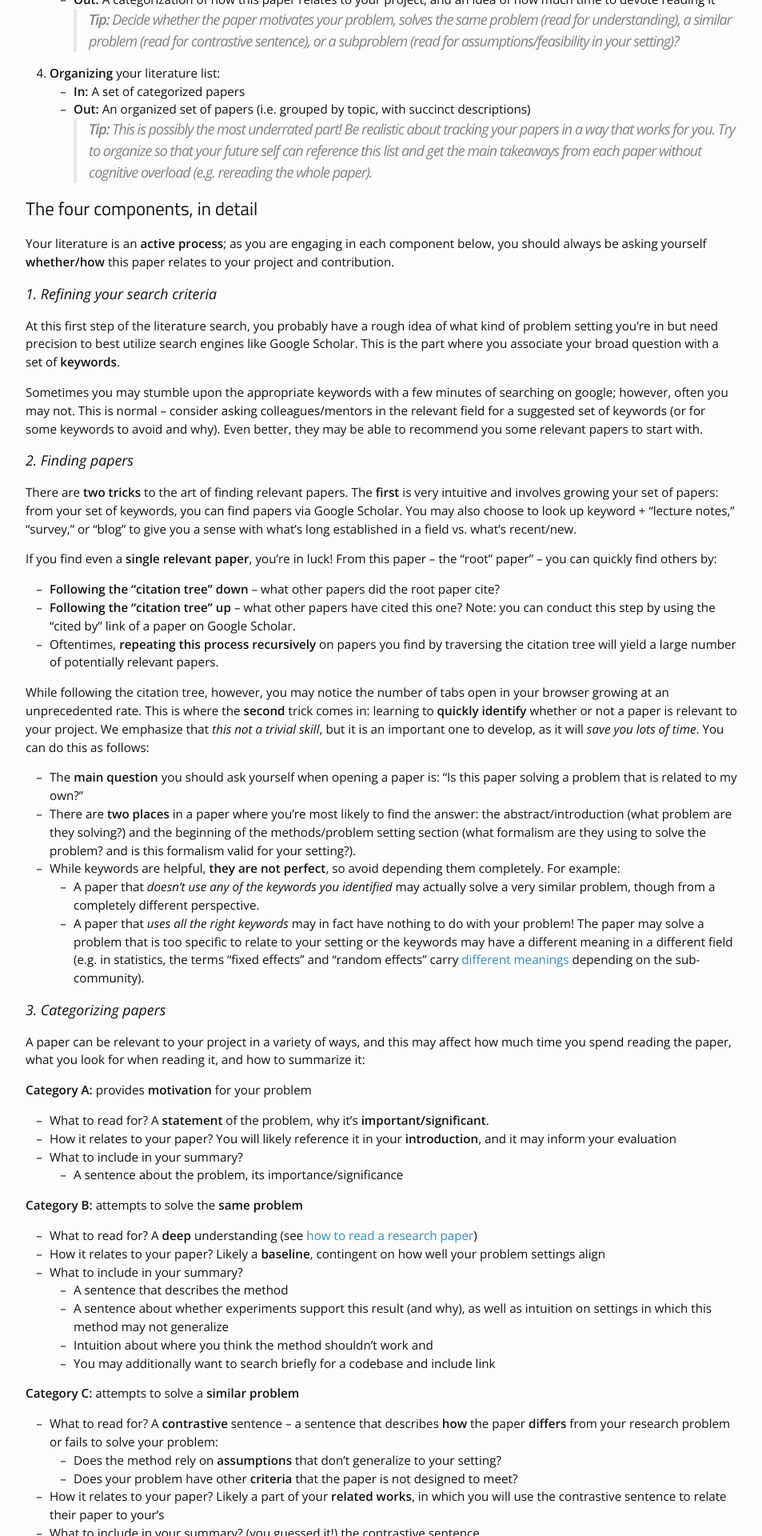
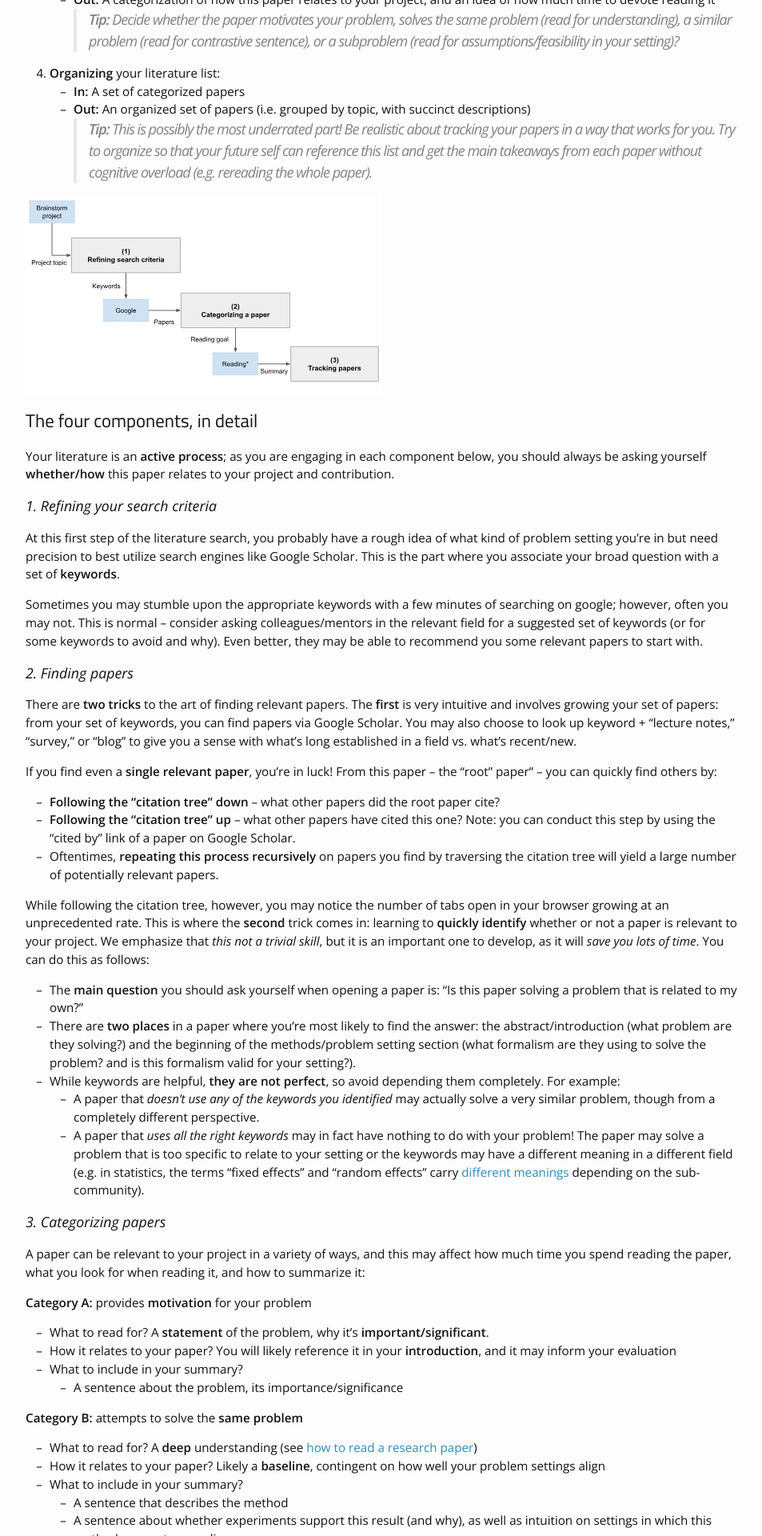
Before and after one commit to yanivyacoby/harvard-cs290, a Jekyll site: the page built from how-to-do-a-literature-search.md, in a window 1280 px wide. Shown: the part 1060-2980 px from the top of the page at 80% size, without its empty margins (163-1116 px from the left). Built offline with Jekyll 4.4.1, drawn with Linux system fonts in a browser that asks for light colours; nearby versions of some CDN libraries.

Commit message:
Update how-to-do-a-literature-search.md

```diff
--- a/how-to-do-a-literature-search.md
+++ b/how-to-do-a-literature-search.md
@@ -39,6 +39,8 @@ Broadly, one can break the literature search into four main components. We will
   * **In:** A set of categorized papers
   * **Out:** An organized set of papers (i.e. grouped by topic, with succinct descriptions)
   > **Tip:** This is possibly the most underrated part! Be realistic about tracking your papers *in a way that works for you*. Try to organize so that your future self can reference this list and get the main takeaways from each paper without cognitive overload (e.g. rereading the whole paper).
+
+<img width="50%" src="{{ "/_images/literature-search-overview.svg" | prepend: site.baseurl }}" valign="middle">
 
 ## The four components, in detail
 
```
